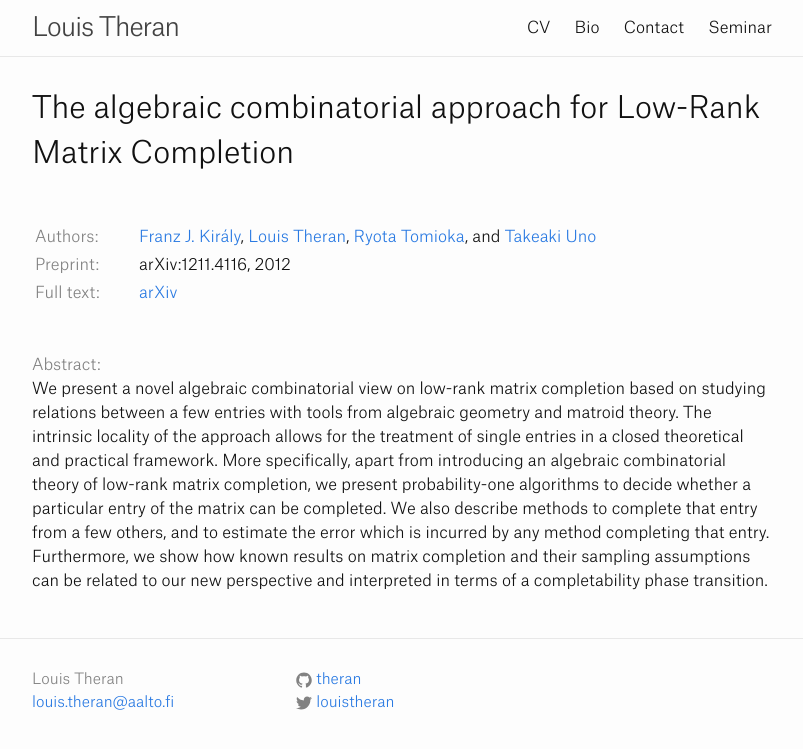
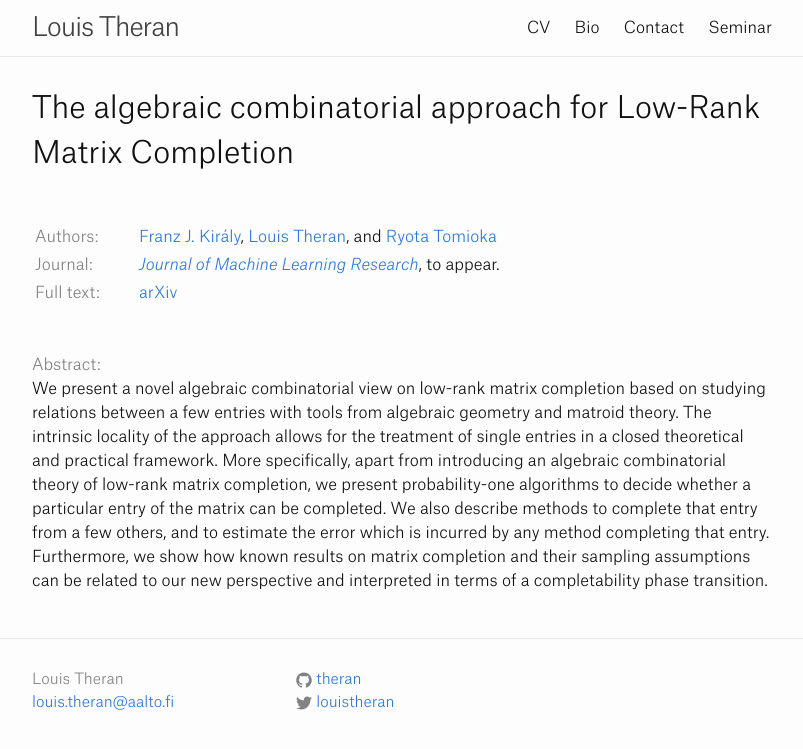
Before and after one commit to theran/theran.github.io, a Jekyll site: the page built from _papers/j010-matcomp.md, in a window 1280 px wide. Shown: the top 749 px of the page, without its empty margins (238-1041 px from the left). Built offline with Jekyll 4.4.1, drawn with Linux system fonts in a browser that asks for light colours.

Commit message:
matcomp accepted

```diff
--- a/_data/journals.yml
+++ b/_data/journals.yml
@@ -6,6 +6,9 @@ jucs:
     url: http://www.jucs.org/
 jcmcc:
     title: Journal of Combinatorial Mathematics and Combinatorial Computing
+jmlr:
+    title: Journal of Machine Learning Research
+    url: http://jmlr.org/
 gc:
     title: Graphs and Combinatorics
     url: http://www.springer.com/journal/373
--- a/_layouts/paper.html
+++ b/_layouts/paper.html
@@ -33,7 +33,7 @@ layout: default
                             <a class="journal-title"
                                 href="{{journal.url}}">{{journal.title}}</a>{% else %}
                             <span class="journal-title">{{journal.title}}</a>{% endif %}{% if page.volume %}, <span class="journal-volume">{{page.volume}}</span>{% if page.issue %}<span class="journal-issue">{{page.issue}}</span>{% if page.pages %}<span class="journal-pages">{{page.pages}}</span>{% endif %}{% endif %}{% endif %}{% if page.year %}, <span class="journal-year">{{page.year}}</span>.
-                        {% else %},<span class="journal-to-appear">to appear</span>.
+                        {% else %}, <span class="journal-to-appear">to appear</span>.
                         {% endif %}
                     </td>
                 {% when "conference" %}
--- a/_papers/p003-matcomp.md
+++ b/_papers/j010-matcomp.md
@@ -1,14 +1,13 @@
 ---
 layout: paper
-type: preprint
+type: journal
+journal: jmlr
 arxiv: 1211.4116
 authors:
     - franz
     - louis
     - ryota
-    - uno
 title: The algebraic combinatorial approach for Low-Rank Matrix Completion
-year: 2012
 ---
 
 We present a novel algebraic combinatorial view on low-rank matrix completion based on
```
